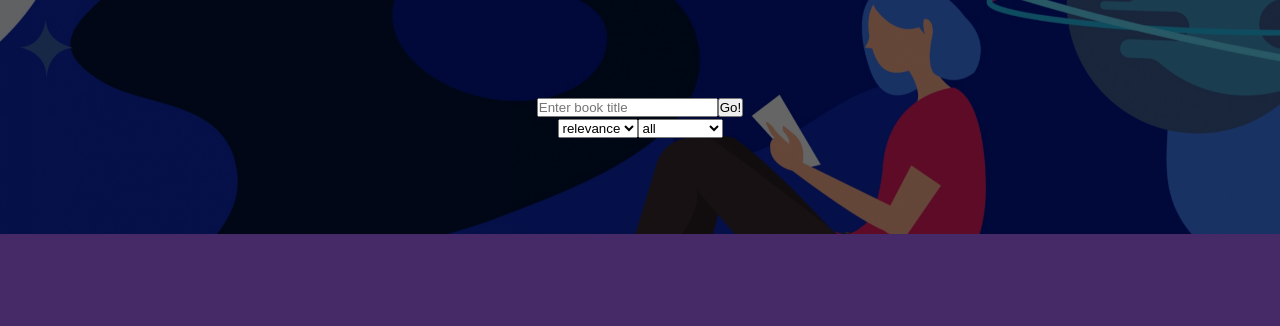
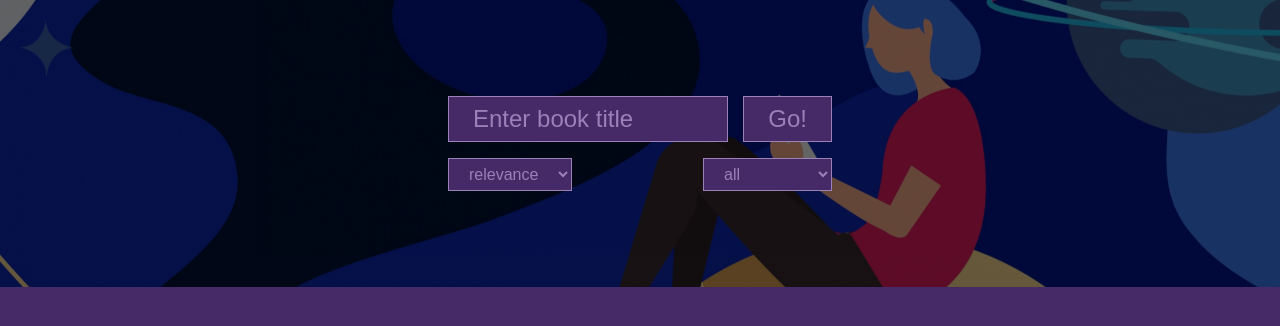
Before and after one commit to Ludio22/books-search, a React (Create React App) app: page / in a window 1280 px wide. Shown: the top 326 px of the page. Built offline with nearby package versions, Linux system fonts and the light colour scheme.

Commit message:
styling-cards-and-inputs

```diff
--- a/src/styles/css/styles.css
+++ b/src/styles/css/styles.css
@@ -2,8 +2,44 @@ html {
   background-color: #462a68;
 }
 
+a {
+  cursor: pointer;
+}
+
 img {
-  height: 194px;
+  height: 195px;
+  -webkit-box-shadow: 15px 15px 10px #462a68;
+          box-shadow: 15px 15px 10px #462a68;
+  margin-bottom: 2em;
+  max-width: 190px;
+  -webkit-transition: 1s;
+  transition: 1s;
+}
+
+img:hover {
+  cursor: pointer;
+}
+
+.img__wrapper {
+  height: 195px;
+  margin-bottom: 2em;
+}
+
+.img__wrapper img:hover {
+  height: 220px;
+  cursor: pointer;
+}
+
+select {
+  padding: 6px 1em;
+  font-size: 1em;
+  color: #9a81b8;
+  border: 1px solid;
+  background-color: #462a68;
+}
+
+select:focus {
+  outline: none;
 }
 
 .search {
@@ -42,10 +78,18 @@ img {
 
 .search__input-container {
   z-index: 3;
+  margin-bottom: 1em;
 }
 
 .search__select-container {
   z-index: 3;
+  display: -webkit-box;
+  display: -ms-flexbox;
+  display: flex;
+  -webkit-box-pack: justify;
+      -ms-flex-pack: justify;
+          justify-content: space-between;
+  width: 30%;
 }
 
 .search__results {
@@ -64,6 +108,14 @@ img {
           align-items: center;
 }
 
+.search__results input {
+  margin: 4em 0;
+  padding: 1em 2em;
+  border: 3px solid #6d41a1;
+  background-color: #56377c;
+  cursor: pointer;
+}
+
 .search__total {
   text-align: center;
   padding: 2em 0;
@@ -78,6 +130,7 @@ img {
   -webkit-box-pack: justify;
       -ms-flex-pack: justify;
           justify-content: space-between;
+  gap: 2em;
 }
 
 .search__book-card {
@@ -95,5 +148,84 @@ img {
       -ms-flex-align: center;
           align-items: center;
   text-align: center;
+  padding: 1em;
+  border: 6px solid #6d41a1;
+  background-color: #56377c;
+  height: 100%;
+  -webkit-box-sizing: border-box;
+          box-sizing: border-box;
+}
+
+.search__book-card .wrapper {
+  height: 100%;
+  -webkit-box-pack: justify;
+      -ms-flex-pack: justify;
+          justify-content: space-between;
+  -webkit-box-orient: vertical;
+  -webkit-box-direction: normal;
+      -ms-flex-direction: column;
+          flex-direction: column;
+  display: -webkit-box;
+  display: -ms-flexbox;
+  display: flex;
+  -webkit-box-align: center;
+      -ms-flex-align: center;
+          align-items: center;
+}
+
+.search__book-autors {
+  font-style: italic;
+  font-weight: 800;
+}
+
+.search__book-categories {
+  margin: 1em 0;
+}
+
+.search__input-container {
+  display: -webkit-box;
+  display: -ms-flexbox;
+  display: flex;
+  width: 30%;
+  -webkit-box-pack: justify;
+      -ms-flex-pack: justify;
+          justify-content: space-between;
+}
+
+.search__input-container input {
+  padding: 8px 1em;
+  font-size: 1.5em;
+  color: #9a81b8;
+  border: 1px solid;
+  background-color: #462a68;
+}
+
+.search__input-container input:focus {
+  outline: none;
+}
+
+.search__input-container input::-webkit-input-placeholder {
+  color: #9a81b8;
+}
+
+.search__input-container input:-ms-input-placeholder {
+  color: #9a81b8;
+}
+
+.search__input-container input::-ms-input-placeholder {
+  color: #9a81b8;
+}
+
+.search__input-container input::placeholder {
+  color: #9a81b8;
+}
+
+.search__input-container input[type="button"] {
+  cursor: pointer;
+}
+
+.search__input {
+  width: 60%;
+  padding: 0 1em;
 }
 /*# sourceMappingURL=styles.css.map */
--- a/src/styles/styles.scss
+++ b/src/styles/styles.scss
@@ -7,8 +7,39 @@ $pText: #9a81b8;
 html {
     background-color: $darkP;
 }
+
+a {
+    cursor: pointer;
+}
+
 img {
-    height: 194px;
+    height: 195px;
+    box-shadow: 15px 15px 10px #462a68;
+    margin-bottom: 2em;
+    max-width: 190px;
+    transition: 1s;
+    &:hover {
+        cursor: pointer;
+    }
+}
+.img__wrapper {
+    height: 195px;
+    margin-bottom: 2em;
+    img:hover {
+        height: 220px;
+        cursor: pointer;
+    }
+}
+
+select {
+    padding: 6px 1em;
+    font-size: 1em;
+    color: #9a81b8;
+    border: 1px solid;
+    background-color: #462a68;
+    &:focus {
+        outline: none;
+    }
 }
 
 .search {
@@ -35,9 +66,13 @@ img {
     }
     &__input-container {
         z-index: 3;
+        margin-bottom: 1em;
     }
     &__select-container {
         z-index: 3;
+        display: flex;
+        justify-content: space-between;
+        width: 30%;
     }
     &__results {
         max-width: 1200px;
@@ -46,6 +81,13 @@ img {
         display: flex;
         flex-direction: column;
         align-items: center;
+        input {
+            margin: 4em 0;
+            padding: 1em 2em;
+            border: 3px solid #6d41a1;
+            background-color: #56377c;
+            cursor: pointer;
+        }
     }
     &__total {
         text-align: center;
@@ -56,6 +98,7 @@ img {
         display: grid;
         grid-template-columns: repeat(4, 22%);
         justify-content: space-between;
+        gap: 2em;
     }
     &__book-card {
         flex: 0 1 22%;
@@ -63,5 +106,49 @@ img {
         flex-direction: column;
         align-items: center;
         text-align: center;
+        padding: 1em;
+        border: 6px solid #6d41a1;
+        background-color: #56377c;
+        height: 100%;
+        box-sizing: border-box;
+        .wrapper {
+            height: 100%;
+            justify-content: space-between;
+            flex-direction: column;
+            display: flex;
+            align-items: center;
+        }
+    }
+    &__book-autors {
+        font-style: italic;
+        font-weight: 800;
+    }
+    &__book-categories {
+        margin: 1em 0;
+    }
+    &__input-container {
+        display: flex;
+        width: 30%;
+        justify-content: space-between;
+        input {
+            padding: 8px 1em;
+            font-size: 1.5em;
+            color: #9a81b8;
+            border: 1px solid;
+            background-color: #462a68;
+            &:focus {
+                outline: none;
+            }
+            &::placeholder {
+                color: #9a81b8;
+            }
+            &[type="button"] {
+                cursor: pointer;
+            }
+        }
+    }
+    &__input {
+        width: 60%;
+        padding: 0 1em;
     }
 }
```
